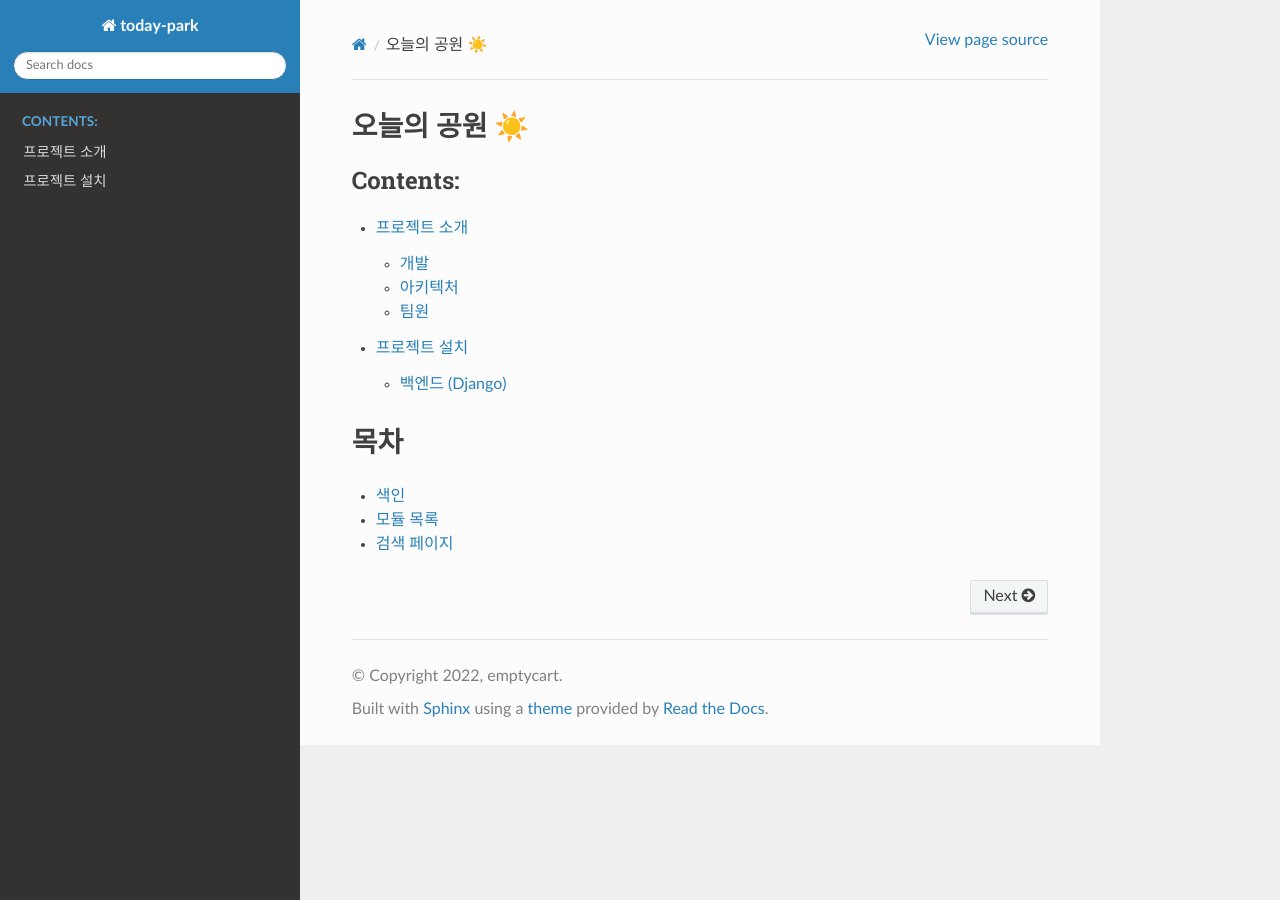
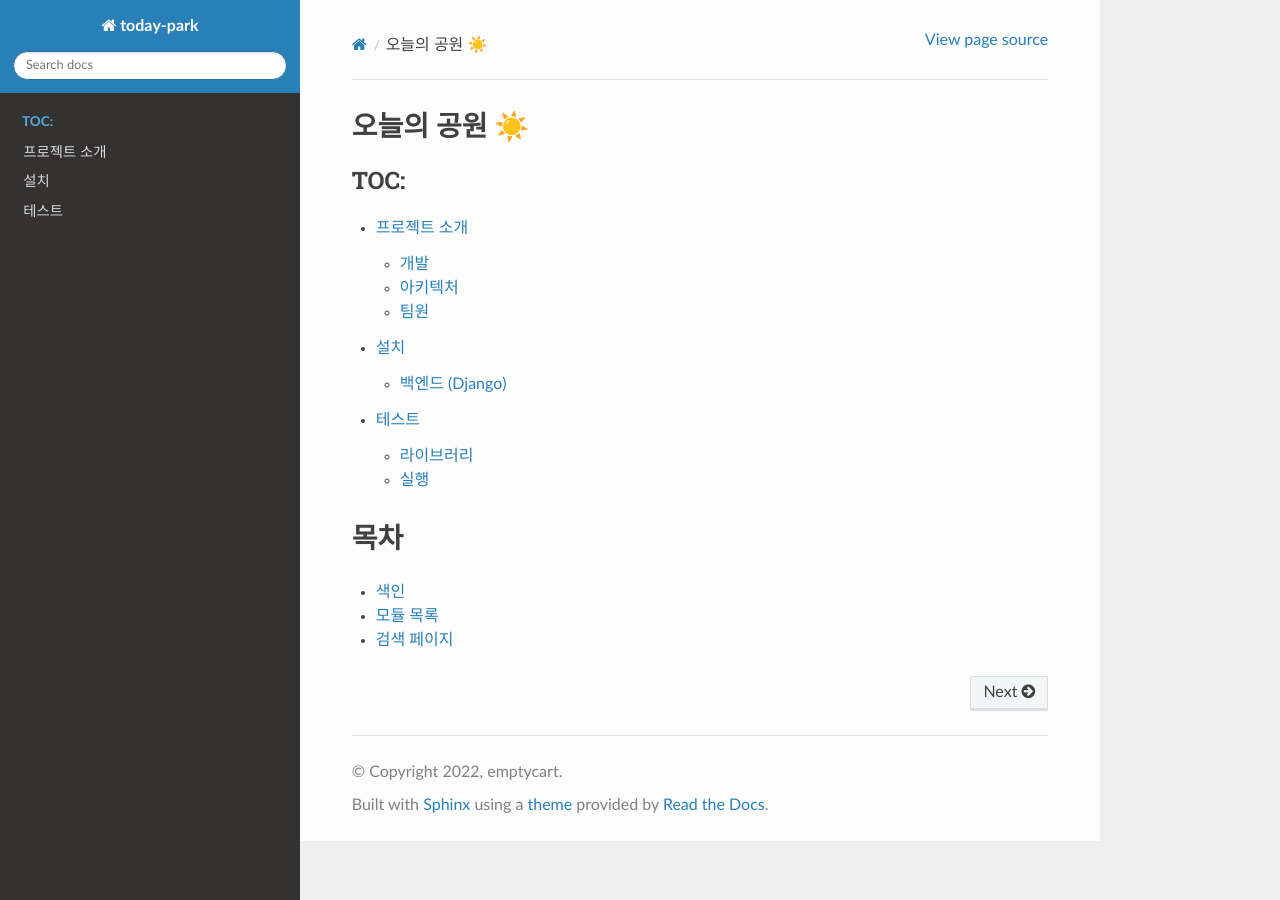
Before and after one commit to 2ykwang/today-park, a Sphinx documentation site: the page built from docs/index.rst, in a window 1280 px wide. Built offline with Sphinx 7.4.7 and the Read the Docs theme 2.0.0, drawn with Linux system fonts in a browser that asks for light colours.

Commit message:
docs: 문서 구조 수정

```diff
--- a/docs/index.rst
+++ b/docs/index.rst
@@ -8,10 +8,11 @@
 
 .. toctree::
    :maxdepth: 2
-   :caption: Contents:
+   :caption: TOC:
 
    introduce
    install
+   testing
 
 
 목차
--- a/docs/install.rst
+++ b/docs/install.rst
@@ -1,7 +1,7 @@
 .. installation:
 
 =======================
-프로젝트 설치
+설치
 =======================
 
 -----------------------
```
